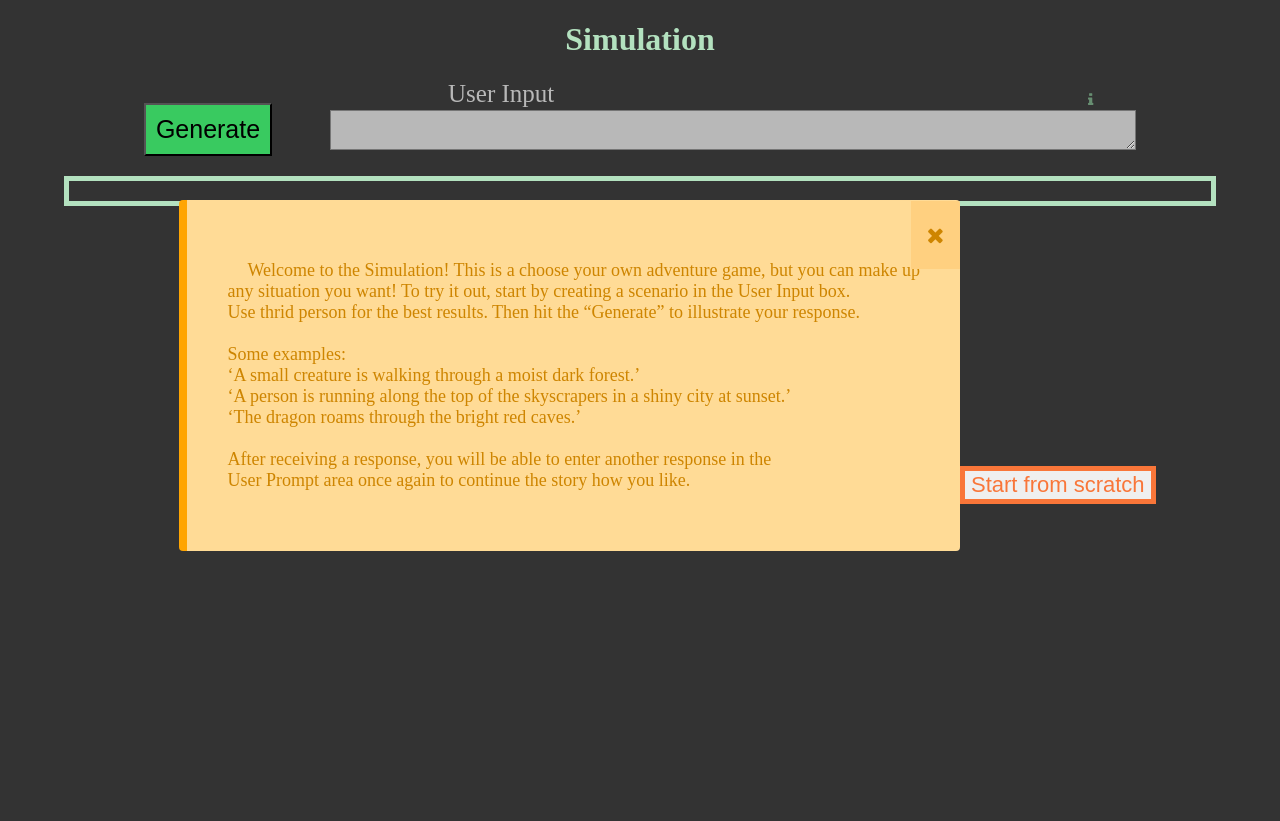
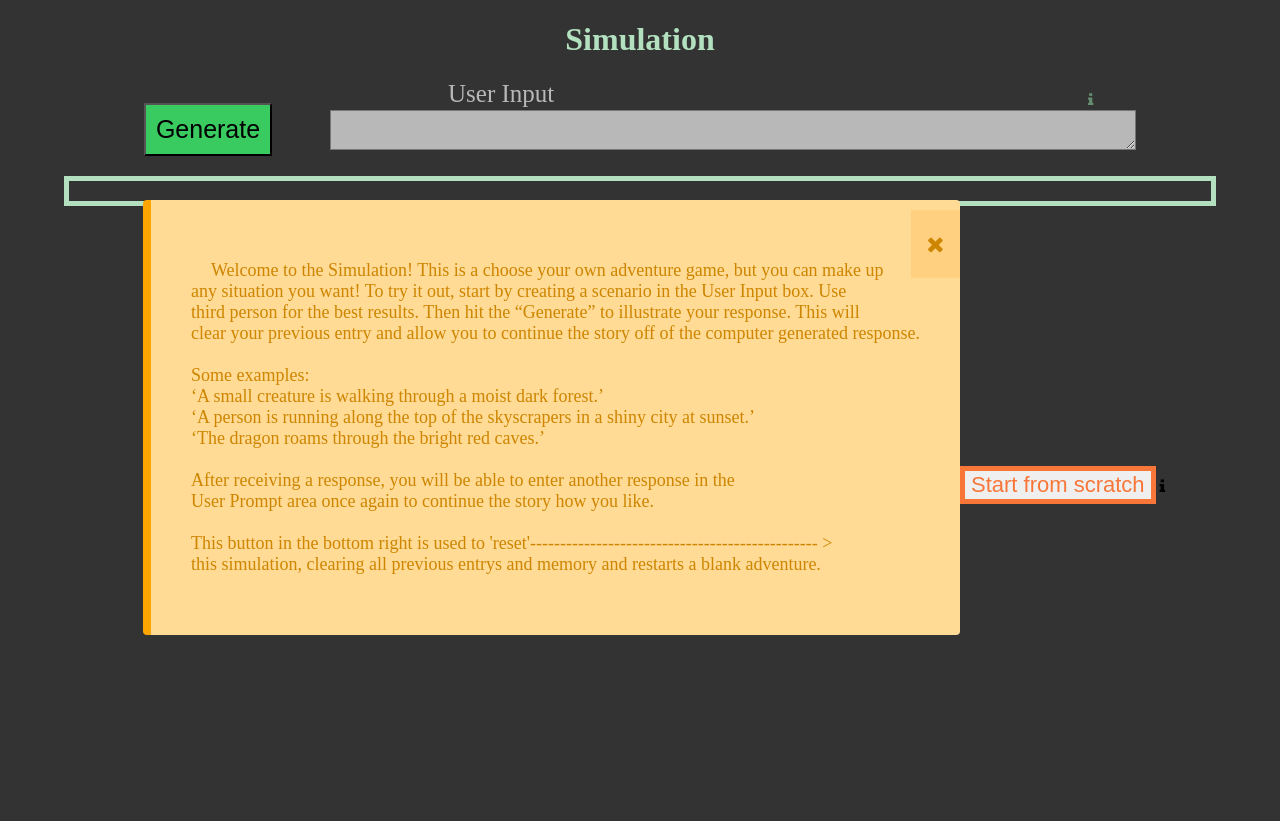
Before and after one commit to AlexHolly007/Simulation, a Flask app: page / in a window 1280 px wide. Run offline with Flask 3, Linux system fonts and the light colour scheme.

Commit message:
Update index.html

```diff
--- a/templates/index.html
+++ b/templates/index.html
@@ -11,8 +11,9 @@
 
     <div class="alert" id="alert_start">
         <span class="msg">Welcome to the Simulation! This is a choose your own adventure game, but you can make up<br>
-            any situation you want! To try it out, start by creating a scenario in the User Input box.<br>
-            Use thrid person for the best results. Then hit the “Generate” to illustrate your response.<br> <br>
+            any situation you want! To try it out, start by creating a scenario in the User Input box. Use <br>
+            third person for the best results. Then hit the “Generate” to illustrate your response. This will<br>
+            clear your previous entry and allow you to continue the story off of the computer generated response. <br><br>
 
             Some examples:<br>
             ‘A small creature is walking through a moist dark forest.’<br>
@@ -20,7 +21,10 @@
             ‘The dragon roams through the bright red caves.’<br><br>
 
             After receiving a response, you will be able to enter another response in the <br>
-            User Prompt area once again to continue the story how you like.
+            User Prompt area once again to continue the story how you like.<br><br>
+
+            This button in the bottom right is used to 'reset'------------------------------------------------ ><br>
+            this simulation, clearing all previous entrys and memory and restarts a blank adventure.
         </span>
         <span class="close-btn" id="close-start">
             <i class="fa fa-times"></i>
@@ -45,17 +49,54 @@
         </span>
     </div>
 
+    <div class="alert hide" id="restart-info">
+        <span class="msg"> This button is used to restart the simulation. All memory is cleared form<br>
+        the current adventure. The User can then input a new situation to start form<br>
+        the beginning again.
+        </span>
+        <span class="close-btn" id="close-restart">
+            <i class="fa fa-times"></i>
+        </span>
+    </div>
+
+    <div class="alert hide" id="tnkr-timeout">
+        <span class="msg"> I've noticed you've been on the same playthrough for a while now.<br>
+            You can restart the game with a new idea using the 'Start from scratch'<br>
+            button in the bottom right. This will clear all previous memory.
+        </span>
+        <span class="close-btn" id="tnkr-close-btn">
+            <i class="fa fa-times"></i>
+        </span>
+    </div>
+
+    <div class="alert hide" id="end-play">
+        <span class="msg"> Unfortunatley these playthroughs become expensive to pay for as you <br>
+            get farther into a single playthrough. So I am going to cut you off here. Feel free to <br>
+            start up a new story! Thanks.
+        </span>
+        <span class="close-btn" id="end-close-btn">
+            <i class="fa fa-times"></i>
+        </span>
+    </div>
+
+
     <h1>Simulation</h1>
     <label id="UI">User Input</label>
     <i class="fa fa-info" id="UI-info" aria-hidden="true"></i>
     <form id="prompt-form">
-        <!-- <button type="submit" id="submit">Generate</button> -->
+        <!--<button type="submit" id="submit">Test</button>-->
         <button type="button" id="chatgpt-button">Generate</button>
         <textarea name="text" id="user-prompt" wrap="soft"> </textarea>
     </form>
-    <div id="response-container"> </div>
+    <div id="response-container">
+        <div id="load" class=""></div>
+    </div>
+
+    <div id="imageContainer">
+    </div>
 
     <button id="restart">Start from scratch</button>
+    <i class="fa fa-info" id="restart-info-btn" aria-hidden="true"></i>
 
 </body>
 </html>
```
